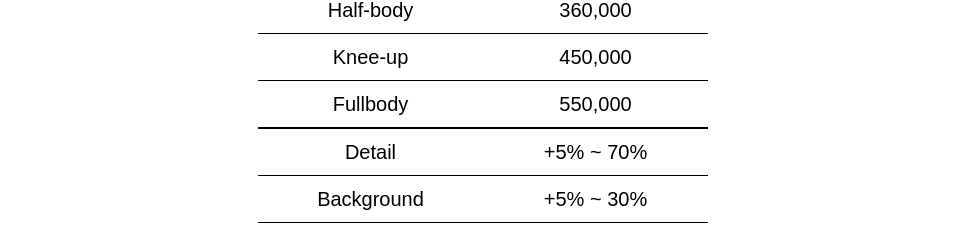
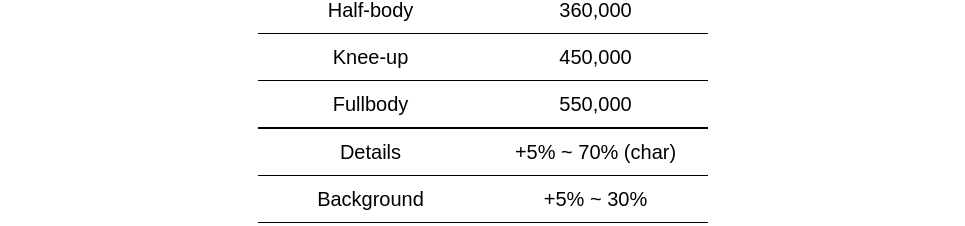
Before and after one commit to justDaniel2002/WebsiteForComission, a React (Vite) app in the folder websiteforcomission/: page /inking in a window 1280 px wide. Shown: the part 798-1024 px from the top of the page, without its empty margins (157-1122 px from the left). Built offline with nearby package versions, Linux system fonts and the light colour scheme; a web font is replaced by a local one.

Commit message:
minor_change

```diff
--- a/websiteforcomission/src/datas/datas.ts
+++ b/websiteforcomission/src/datas/datas.ts
@@ -54,8 +54,8 @@ const InkingPrices = [
         bold: true
     },
     {
-        type: 'Detail',
-        price: '+5% ~ 70%'
+        type: 'Details',
+        price: '+5% ~ 70% (char)'
     },
     {
         type: 'Background',
```
